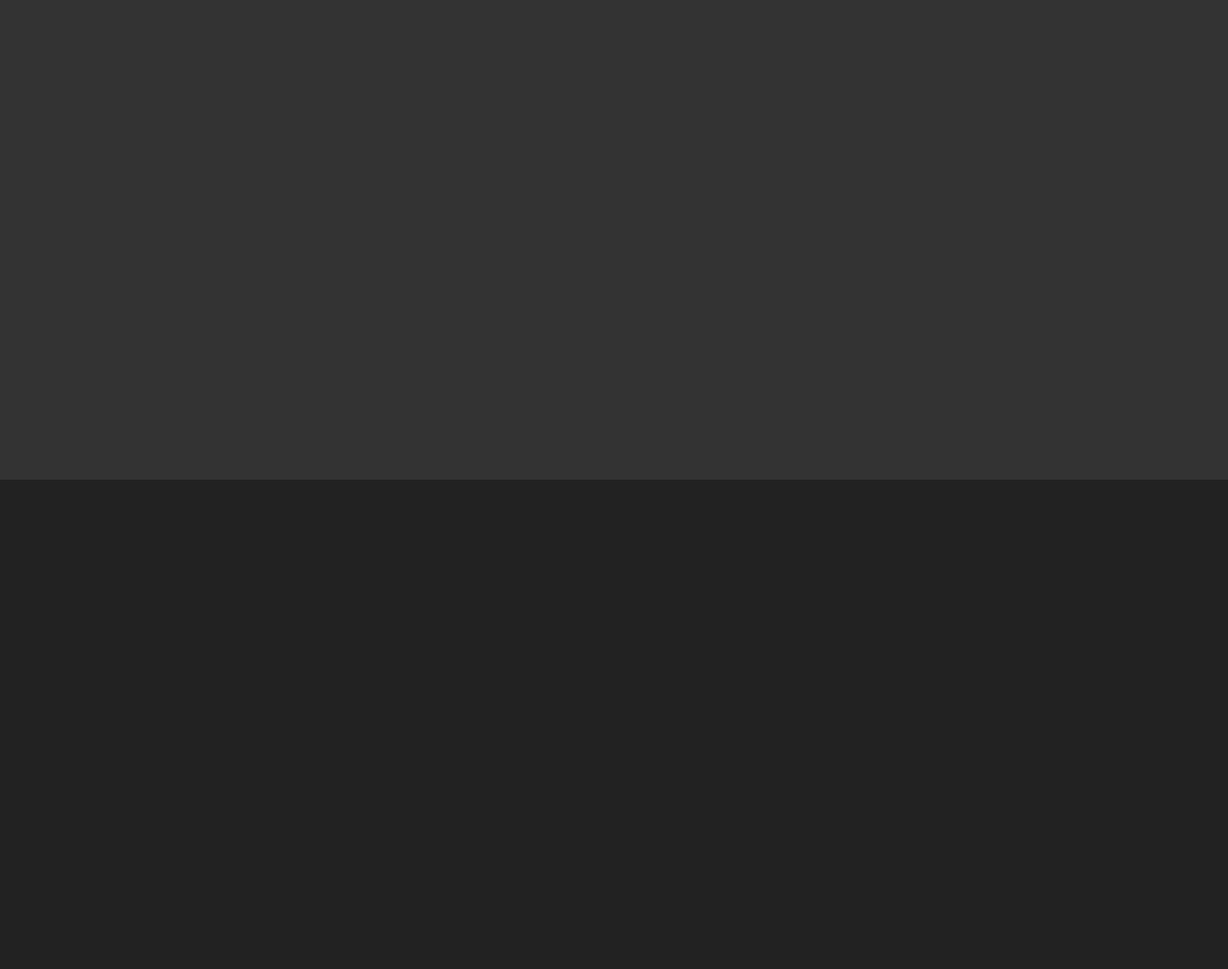
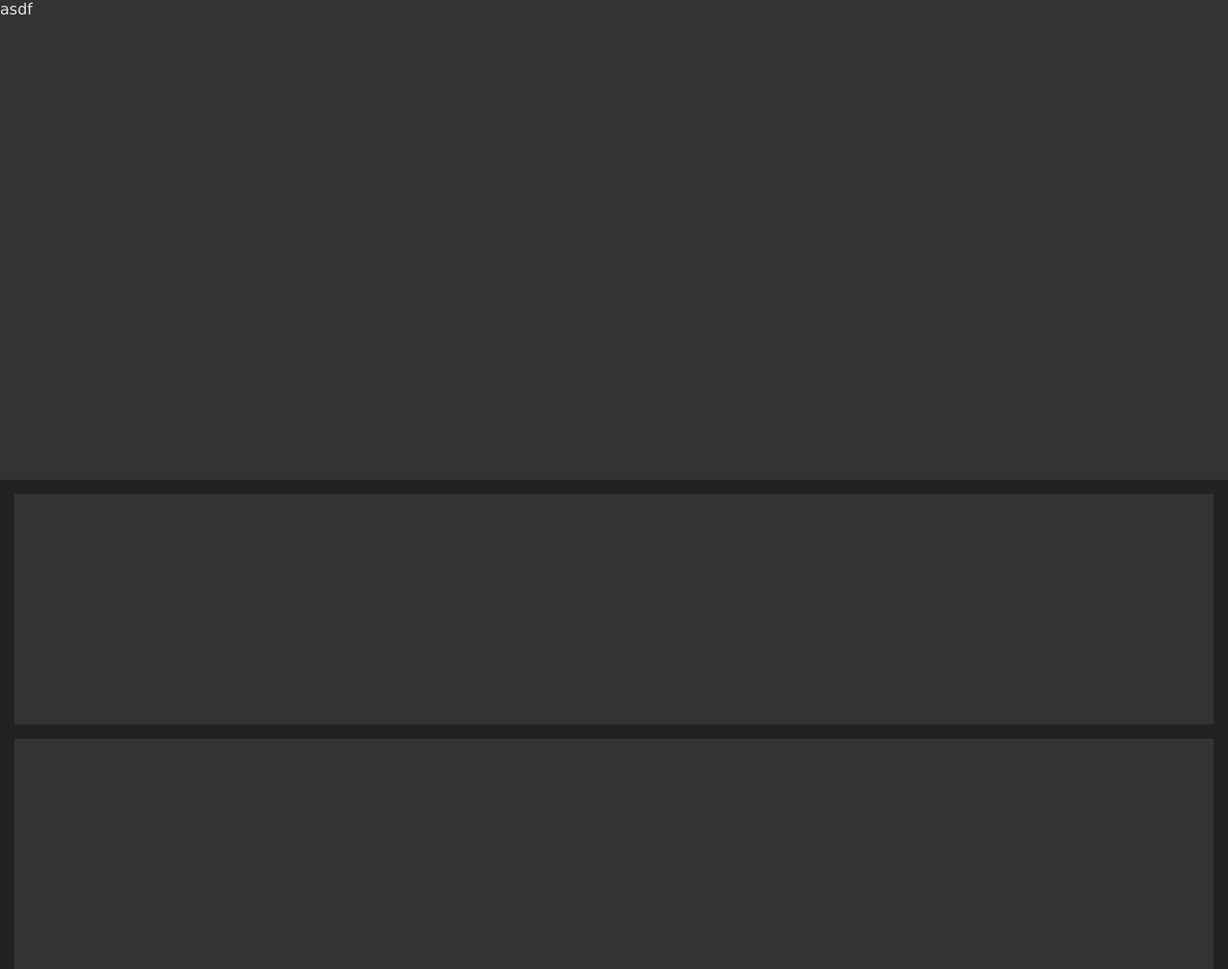
Before and after one commit to LiberQuack/lit-vs-react, a website built with Parcel: page src/index.html in a window 1280 px wide. Shown: the whole page at 96% size. Before the commit the page ends 800 px from the top, so only its background shows below. Built offline with nearby package versions, Linux system fonts and the light colour scheme.

Commit message:
Improving animations

```diff
--- a/src/index.html
+++ b/src/index.html
@@ -12,10 +12,16 @@
 <body>
     <div class="app">
 
-        <effects-manager class="effectsmanager" duration="1000" overlap="900">
+        <effects-manager class="effectsmanager" duration="1000" overlap="800">
             <div style="height: 500px; position: relative; overflow: hidden;">
                 <effect-item class="effectitem fill"></effect-item>
+                <span>asdf</span>
             </div>
+
+            <effect-item class="fade bottom">
+                <div class="card l-margin-15"></div>
+                <div class="card l-margin-15"></div>
+            </effect-item>
         </effects-manager>
 
     </div>
--- a/src/styles/layouts.scss
+++ b/src/styles/layouts.scss
@@ -5,3 +5,11 @@
 .l-inline-block {
     display: inline-block;
 }
+
+.l-pad-15 {
+    padding: 15px;
+}
+
+.l-margin-15 {
+    margin: 15px;
+}
--- a/src/styles/main.scss
+++ b/src/styles/main.scss
@@ -1,2 +1,3 @@
 @import "./base.scss";
 @import "modules/";
+@import "./layouts.scss";
--- /dev/null
+++ b/src/styles/modules/_card.scss
@@ -0,0 +1,6 @@
+.card {
+    display: block;
+    background: #333;
+    padding: 5px;
+    height: 240px;
+}
--- a/src/styles/modules/_effect-item.scss
+++ b/src/styles/modules/_effect-item.scss
@@ -1,7 +1,7 @@
 .effectitem {
     display: block;
     transition-timing-function: cubic-bezier(0.22, 0.61, 0.36, 1);
-    will-change: transform;
+    will-change: transform, opacity;
 }
 
 .effectitem.scale {
@@ -30,6 +30,16 @@
     border-radius: 100%;
     transform: scale(0);
     &.isVisible {
-        transform: scale(1.1)
+        transform: scale(1.1);
+    }
+    ~ * {
+        position: relative;
     }
 }
+
+.effectitem.bottom {
+    transform: translateY(15px);
+    &.isVisible {
+        transform: translateY(0px);
+    }
+}
--- a/src/styles/modules/_index.scss
+++ b/src/styles/modules/_index.scss
@@ -2,3 +2,4 @@
 @import "_spot-element";
 @import "_effects-manager";
 @import "_effect-item";
+@import "card";
```
